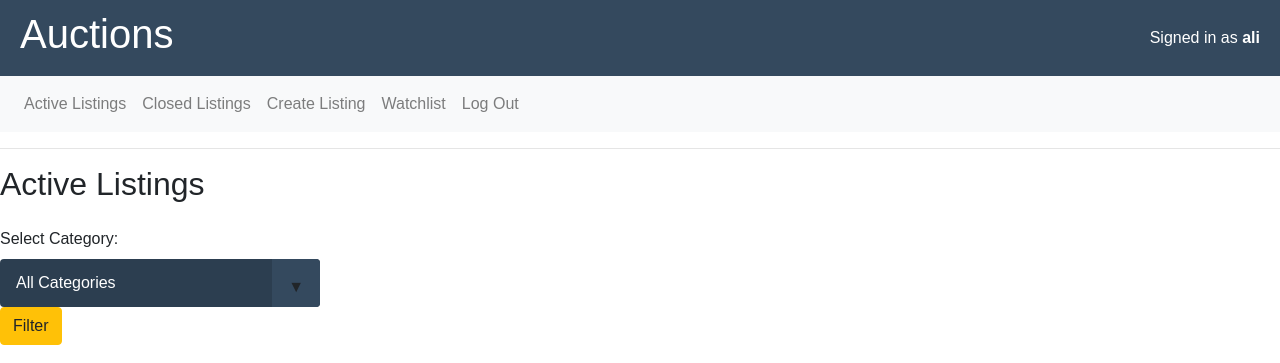
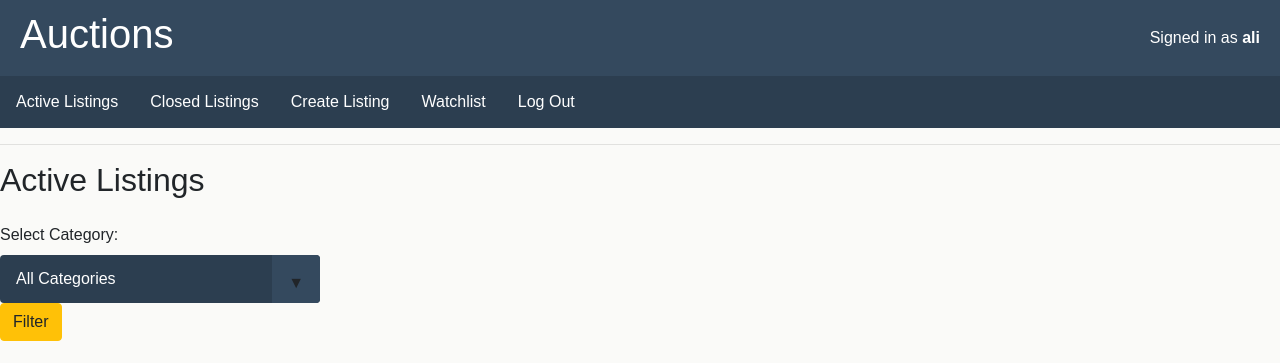
Before and after one commit to FakirHerif/commerce-project, a Django app: page / in a window 1280 px wide. Shown: the top 363 px of the page. Run offline with Django 3.2, Linux system fonts and the light colour scheme; a user stored in the database is signed in; data comes from the database, SQL or seed files in the repository; both versions use the stored data as it was after the commit; some libraries are stand-ins or nearby versions.

Commit message:
changed some nav styles

```diff
--- a/auctions/static/auctions/styles.css
+++ b/auctions/static/auctions/styles.css
@@ -1,12 +1,9 @@
-body {
-    padding: 10px;
-}
-
 /* Temel stil düzenlemeleri */
 body {
     font-family: Arial, sans-serif;
     margin: 0;
     padding: 0;
+    background-color: #fafaf8;
 }
 
 .header {
@@ -17,41 +14,6 @@ body {
     justify-content: space-between;
     padding: 10px 20px;
 }
-
-.logo a {
-    color: white;
-    font-size: 24px;
-    text-decoration: none;
-    font-weight: bold;
-}
-
-.nav-links ul {
-    list-style: none;
-    margin: 0;
-    padding: 0;
-    display: flex;
-}
-
-.nav-links li {
-    margin-right: 20px;
-}
-
-.nav-links a {
-    color: white;
-    text-decoration: none;
-    font-weight: bold;
-    transition: color 0.3s;
-}
-
-.nav-links a:hover {
-    color: #ff9900; /* Vurgu rengi */
-}
-
-
-
-
-
-
 
 :root {
     --gray: #34495e;
@@ -100,3 +62,27 @@ body {
   .select:hover::after {
     color: #f39c12;
   }
+
+.nav {
+    list-style-type: none;
+    margin: 0;
+    padding: 0;
+    overflow: hidden;
+    background-color: #2c3e50;
+}
+
+.nav-item{
+    float: left;
+}
+
+.nav-item a{
+    display: block;
+    color: white;
+    text-align: center;
+    padding: 14px 16px;
+    text-decoration: none;
+}
+
+.nav-item a:hover {
+    background-color: #f39c12;
+}
--- a/auctions/templates/auctions/layout.html
+++ b/auctions/templates/auctions/layout.html
@@ -18,9 +18,7 @@
         {% endif %}
     </div>
 </div>
-<nav class="navbar navbar-expand-lg navbar-light bg-light">
-    <div class="collapse navbar-collapse" id="navbarSupportedContent">
-        <ul class="navbar-nav mr-auto">
+<ul class="nav">
             <li class="nav-item">
                 <a class="nav-link" href="{% url 'index' %}">Active Listings</a>
             </li>
@@ -45,9 +43,7 @@
                     <a class="nav-link" href="{% url 'register' %}">Register</a>
                 </li>
             {% endif %}
-        </ul>
-    </div>
-</nav>
+</ul>
 <hr>
 <div class="content">
     {% block body %}
```
Also changed, not shown: db.sqlite3.
